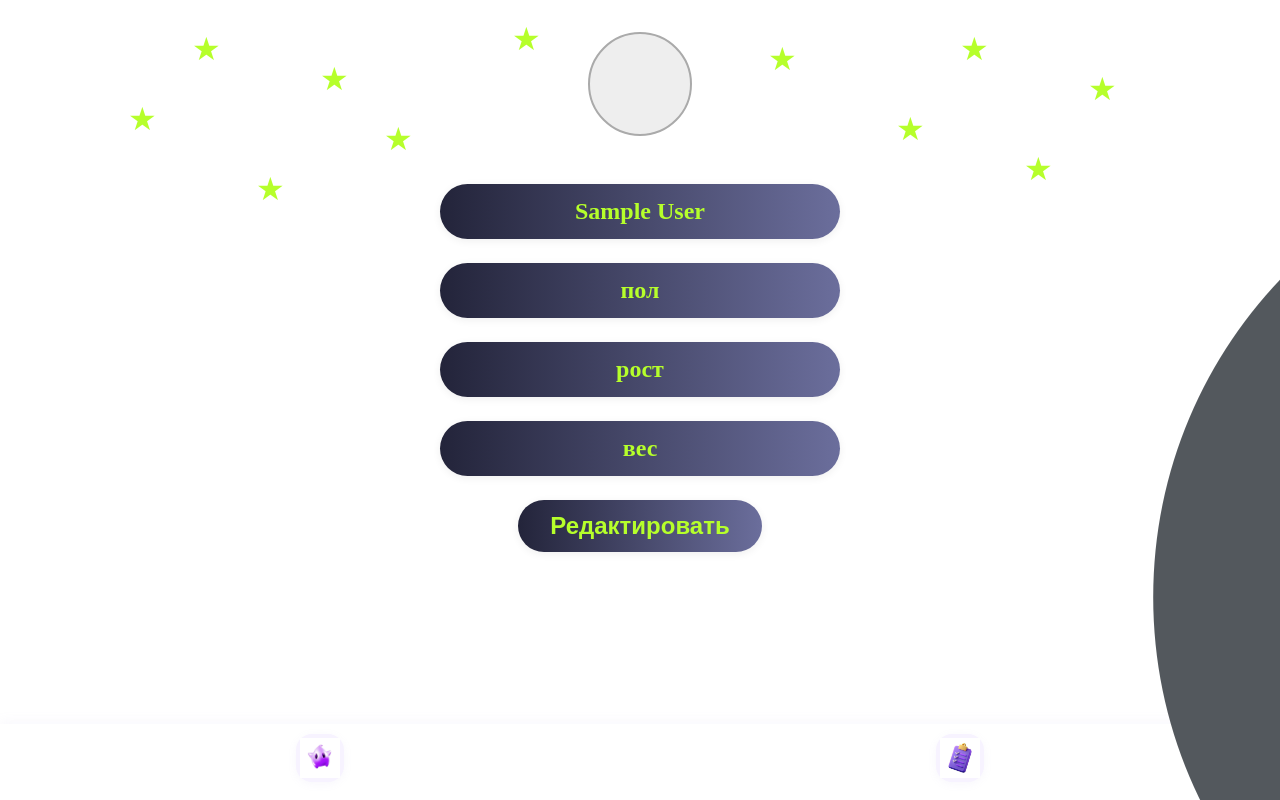
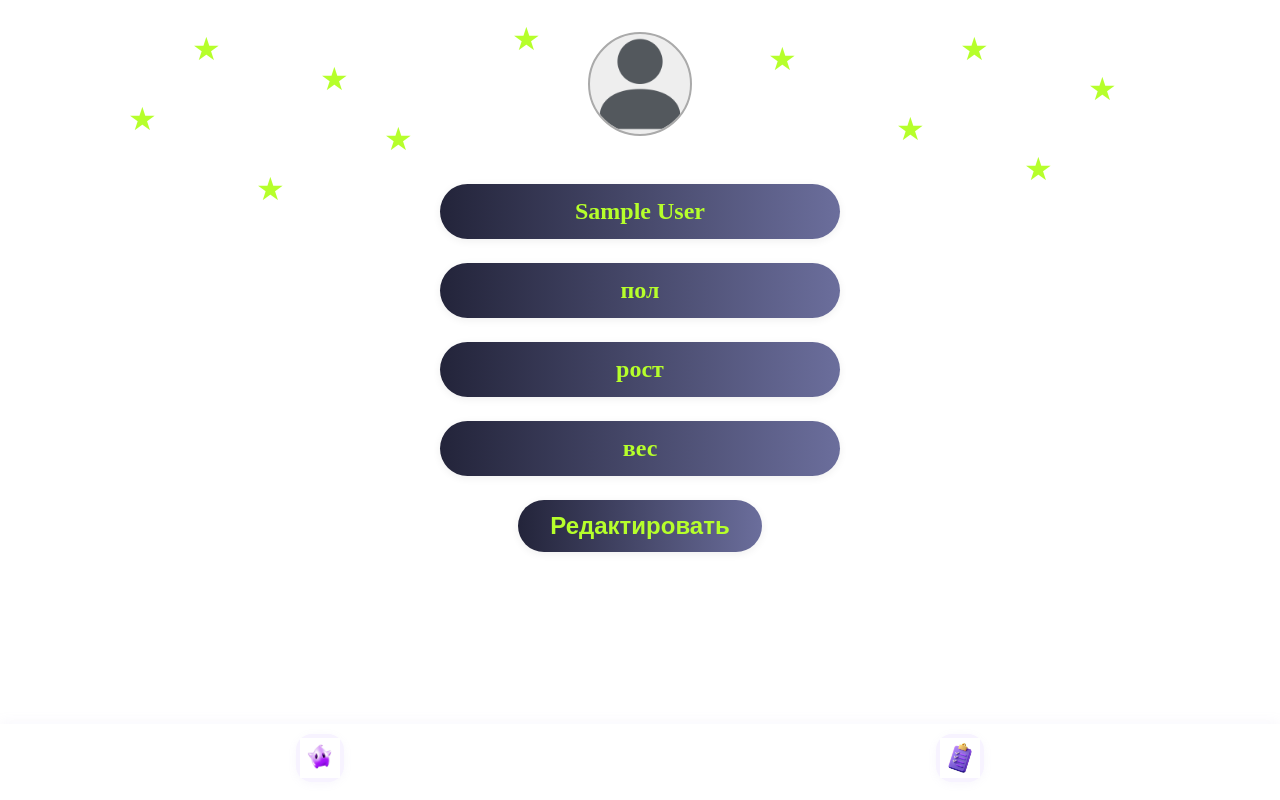
Before and after one commit to TOR2077/ZdorovoPopovich, a React (Create React App) app: page /profile in a window 1280 px wide. Built offline with nearby package versions, Linux system fonts and the light colour scheme; sample sign-in values are in the browser's storage.

Commit message:
avatar 1.3

```diff
--- a/src/pages/Profile.css
+++ b/src/pages/Profile.css
@@ -24,6 +24,14 @@
   background: #eee;
   display: block;
   margin: 0 auto;
+}
+
+.profile-avatar img {
+  width: 100%;
+  height: 100%;
+  border-radius: 50%;
+  object-fit: cover;
+  display: block;
 }
 
 .profile-stars-bg {
```
